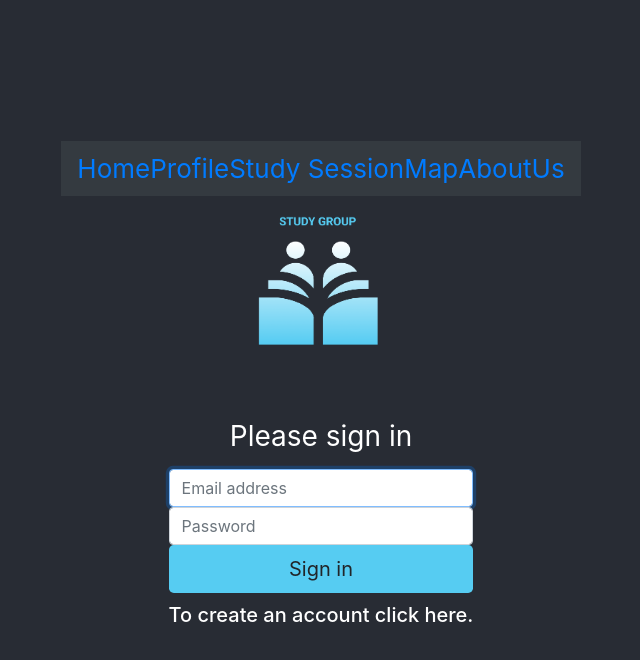
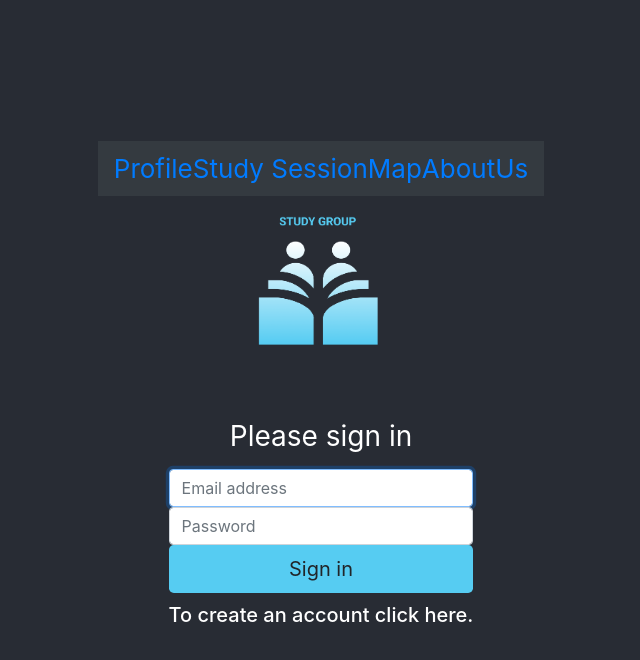
Before and after one commit to vernic94/Student_Study_Help, a React (Create React App) app: page / in a window 1280 px wide. Shown: the top 660 px of the page, without its empty margins (319-959 px from the left). Built offline with nearby package versions, Linux system fonts and the light colour scheme.

Commit message:
minor fix

```diff
--- a/src/Topbar/topbar.js
+++ b/src/Topbar/topbar.js
@@ -1,5 +1,4 @@
 import React, {Component} from 'react';
-import {NavLink} from 'react-router-dom'
 import {Navbar, Nav} from 'react-bootstrap'
 import { Link } from "react-router-dom";
 import "./topbar.css";
@@ -30,7 +29,7 @@ export class Topbar extends React.Component{
                                 Navigation links where "to" is what
                                  departmentpage the link navigates to
                                 */}
-                                <Link to= "/">Home</Link>
+
                                 <Link to="profile">Profile</Link>
                                 <Link to="create-study-session">Study Session</Link>
                                 <Link to="maps">Map</Link>
```
